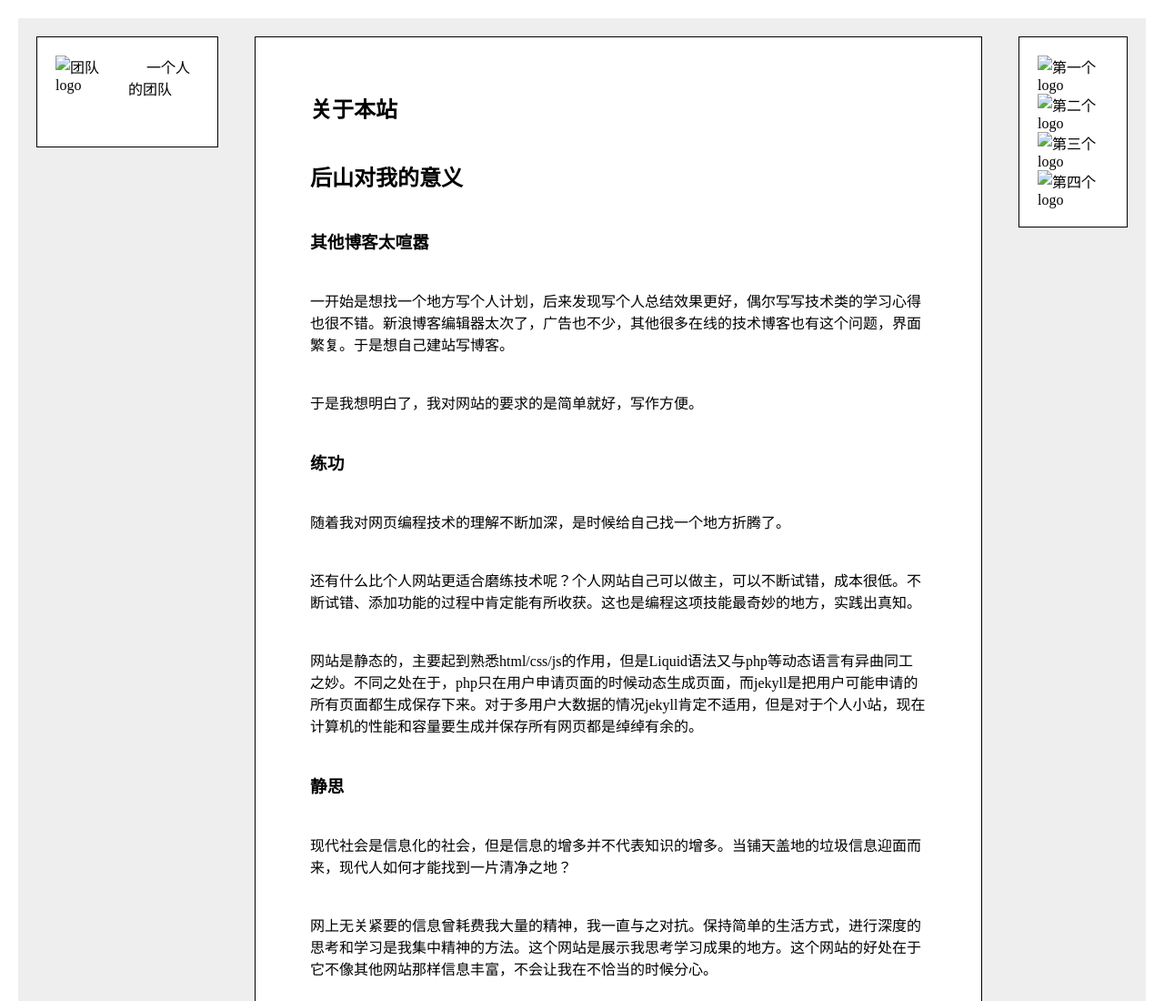
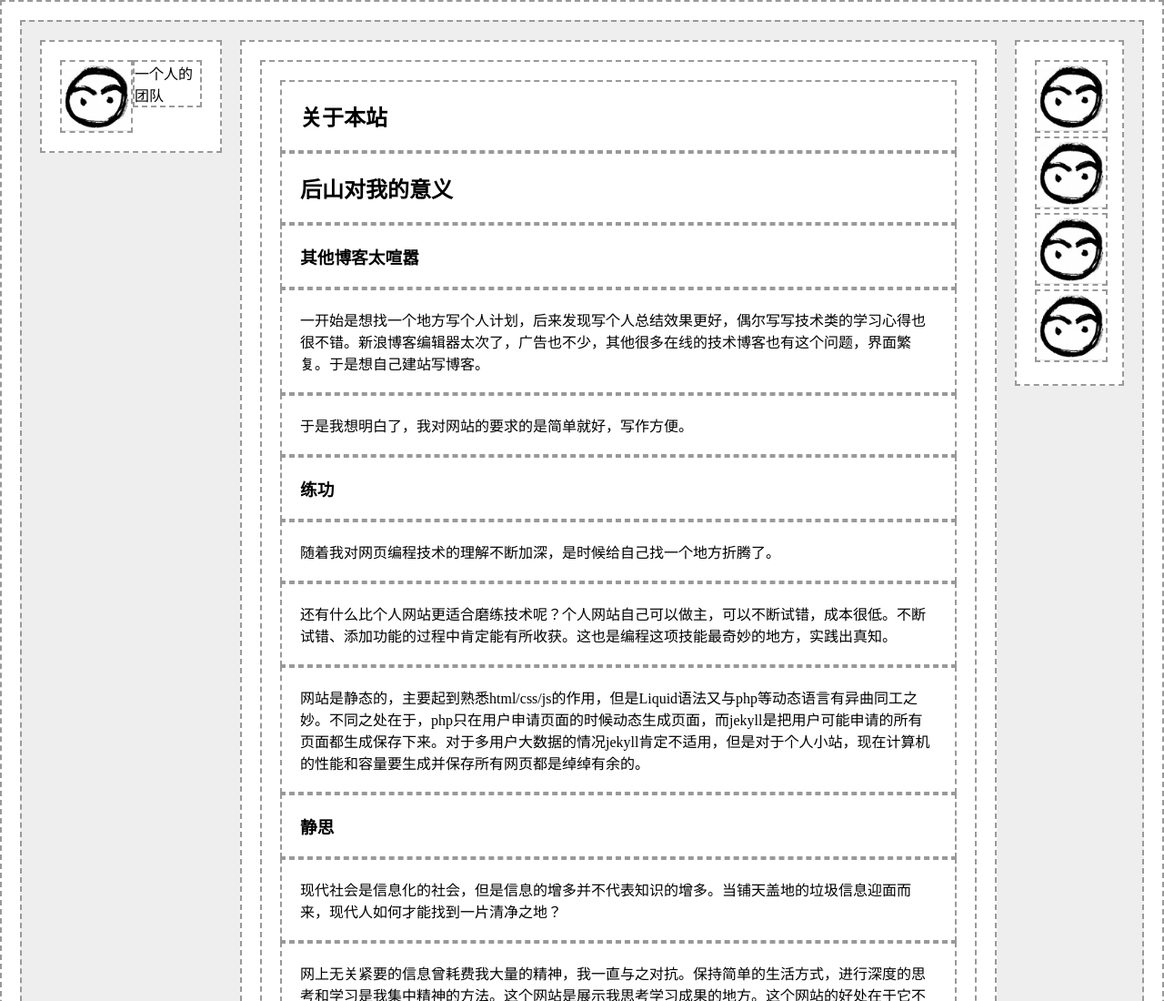
Before and after one commit to hieast/baidu-ife, a plain HTML site: page xiaowei/task-03/index.html in a window 1280 px wide. Shown: the top 1100 px of the page at 91% size. Drawn offline with Linux system fonts and the light colour scheme.

Commit message:
improve xiaowei task-03!

```diff
--- /dev/null
+++ b/xiaowei/task-03/global.1.css
@@ -0,0 +1,66 @@
+* {
+    margin: 20px;
+    padding: 0px;
+    border: 5px dashed #999;
+    /* -webkit-box-sizing: border-box;
+       -moz-box-sizing: border-box;
+            box-sizing: border-box; */
+
+}
+
+html {
+    background-color: white;
+}
+
+img {
+    width: 80px;
+    height: 80px;
+}
+
+body {
+    position: relative;
+    min-width: 1024px;
+    background-color: #eee;
+}
+
+
+/* body::after {
+    content: "";
+    clear: both;
+    display: block;
+    visibility: hidden;
+    height: 0;
+    border: 1px solid black;
+}    */
+
+.team {
+    width: 200px;
+    float: left;
+    background-color: white;
+    border: 1px solid black;
+    box-sizing: border-box;
+}
+
+.team > img {
+    float: left;
+}
+
+.team > span {
+    vertical-align: top;
+}
+
+.article {
+    margin-left: 240px;
+    margin-right: 160px;
+    background-color: white;
+    border: 1px solid black;
+    box-sizing: border-box;
+}
+
+.logo {
+    width: 120px;
+    float: right;
+    background-color: white;
+    border: 1px solid black;
+    box-sizing: border-box;
+}
--- a/xiaowei/task-03/global.css
+++ b/xiaowei/task-03/global.css
@@ -1,6 +1,11 @@
 * {
     margin: 0px;
     padding: 20px;
+    border: 2px dashed #999;
+    /* -webkit-box-sizing: border-box;
+       -moz-box-sizing: border-box;
+            box-sizing: border-box; */
+
 }
 
 html {
@@ -8,53 +13,46 @@ html {
 }
 
 img {
-    padding: 0px;
+    width: 80px;
+    height: 80px;
+    padding: 0;
+    box-sizing: border-box;
 }
 
 body {
     position: relative;
-    min-width: 1024px;
+    min-width: 640px;
     background-color: #eee;
 }
 
 
-body::after {
-    content: "";
-    clear: both;
-    display: block;
-    visibility: hidden;
-    height: 0;
-    border: 1px solid black;
-}
-
 .team {
     width: 200px;
-    float: left;
+    left: 20px;
+    box-sizing: border-box;
+    position: absolute;
     background-color: white;
-    border: 1px solid black;
-    box-sizing: border-box;
 }
 
 .team > img {
     float: left;
 }
 
-.team > span {
-    vertical-align: top;
+.team > div {
+    margin-left: 80px;
+    padding: 0px;
 }
 
 .article {
-    margin-left: 240px;
-    margin-right: 160px;
+    margin-left: 220px;
+    margin-right: 140px;
     background-color: white;
-    border: 1px solid black;
-    box-sizing: border-box;
 }
 
 .logo {
     width: 120px;
-    float: right;
+    box-sizing: border-box;
+    position: absolute;
+    right: 20px;
     background-color: white;
-    border: 1px solid black;
-    box-sizing: border-box;
 }
--- a/xiaowei/task-03/index.html
+++ b/xiaowei/task-03/index.html
@@ -12,14 +12,14 @@
 
 <body>
     <div class="team">
-        <img src="" alt="团队 logo" width="80px" height="80px">
-        <span>一个人的团队</span>
+        <img src="avatar.jpg" alt="团队 logo" >
+        <div>一个人的团队</div>
     </div>
     <div class="logo">
-        <img src="" alt="第一个 logo" width="80px" height="80px">
-        <img src="" alt="第二个 logo" width="80px" height="80px">
-        <img src="" alt="第三个 logo" width="80px" height="80px">
-        <img src="" alt="第四个 logo" width="80px" height="80px">
+        <img src="avatar.jpg" alt="第一个 logo" class="img">
+        <img src="avatar.jpg" alt="第二个 logo" class="img">
+        <img src="avatar.jpg" alt="第三个 logo" class="img">
+        <img src="avatar.jpg" alt="第四个 logo" class="img">
     </div>
     <div class="article">
         <article>
```
Also changed, not shown: xiaowei/task-03/avatar.jpg (added).
